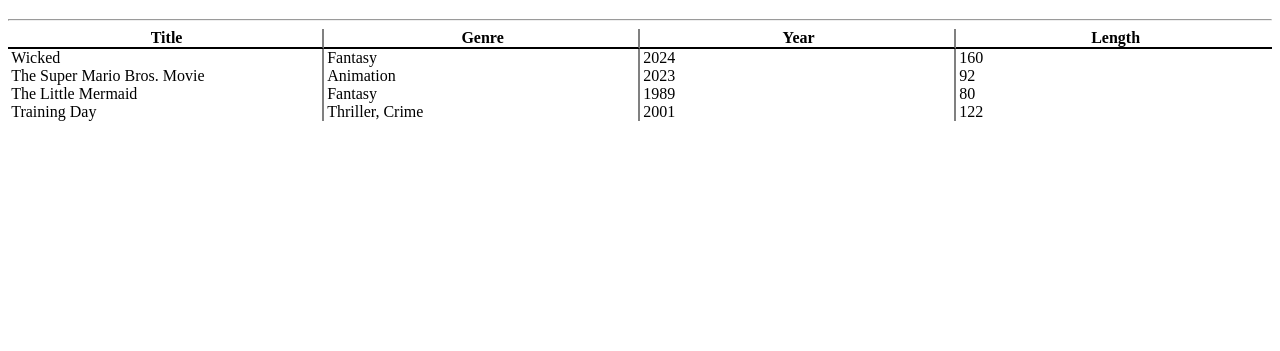
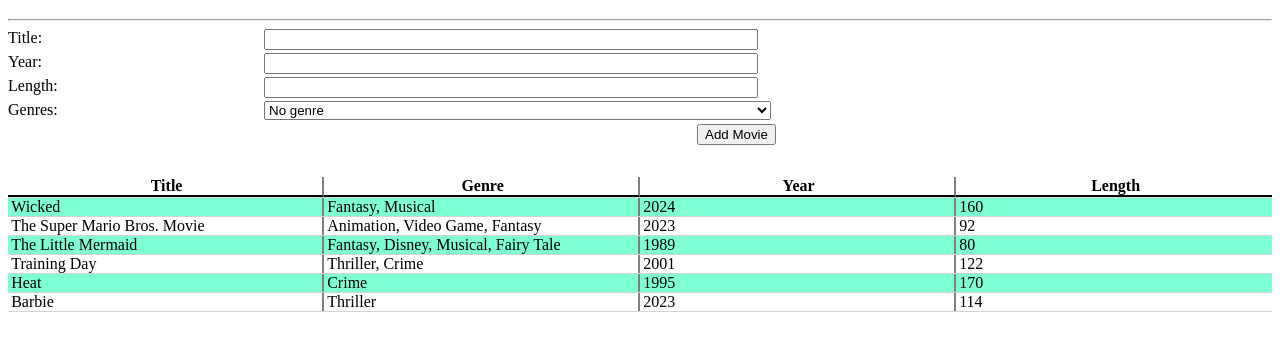
Before and after one commit to speedingplanet/javascript-experiments, a website built with Vite: page pages/movies.html in a window 1280 px wide. Shown: the part 61-412 px from the top of the page. Built offline with nearby package versions, Linux system fonts and the light colour scheme; data requests are answered from the project's data file.

Commit message:
Add movie functionality

```diff
--- a/pages/movies-data.json
+++ b/pages/movies-data.json
@@ -3,30 +3,63 @@
     {
       "id": "1",
       "title": "Wicked",
-			"genre": "Fantasy",
+      "genres": [
+        "Fantasy",
+        "Musical"
+      ],
       "length": 160,
       "year": 2024
     },
     {
       "id": "2",
       "title": "The Super Mario Bros. Movie",
-			"genre": "Animation",
+      "genres": [
+        "Animation",
+        "Video Game",
+        "Fantasy"
+      ],
       "length": 92,
       "year": 2023
     },
     {
       "id": "3",
       "title": "The Little Mermaid",
-			"genre": "Fantasy",
+      "genres": [
+        "Fantasy",
+        "Disney",
+        "Musical",
+        "Fairy Tale"
+      ],
       "length": 80,
       "year": 1989
     },
     {
       "id": "4",
       "title": "Training Day",
-			"genre": "Thriller, Crime",
+      "genres": [
+        "Thriller",
+        "Crime"
+      ],
       "length": 122,
       "year": 2001
+    },
+    {
+      "id": "e65a",
+      "title": "Heat",
+      "year": "1995",
+      "length": "170",
+      "genres": [
+        "Crime"
+      ]
+    },
+    {
+      "id": "f638",
+      "title": "Barbie",
+      "year": "2023",
+      "length": "114",
+      "genres": [
+        "Thriller"
+      ]
     }
   ]
 }
--- a/pages/movies.css
+++ b/pages/movies.css
@@ -3,6 +3,7 @@
 	/* CSS Custom Property */
 	/* CSS Variables */
 	--movies-grid-columns: 4;
+	box-sizing: border-box;
 }
 
 .movies-grid {
@@ -14,7 +15,13 @@
 	display:grid;
 	grid-template-columns: subgrid;
 	grid-column: span var(--movies-grid-columns);
+	border-bottom: 1px solid lightgrey;
 }
+
+.movie-row:nth-child(even) {
+	background-color: aquamarine;
+}
+
 
 .movie-row div {
 	border-right: 2px gray solid;
@@ -30,10 +37,31 @@
 	font-weight: bold;
 	border-bottom: 2px black solid;
 }
+
+.add-movie-form {
+	display: grid;
+	grid-template-columns: 1fr 2fr;
+	row-gap: 0.2em;
+	width: 60vw;
+	margin-bottom: 4vh
+}
+
+.form-control > * {
+	width: 95%;
+}
+
+.select-control > * {
+	width: 99%
+}
+
+.button-group {
+	text-align: end;
+	grid-column: span 2;
+}
+
 /*
-.movies-grid {}
-.movies-title {}
-.movies-genre {}
-.movies-year {}
-.movies-length {}
+.add-movie-form {}
+.form-label {}
+.form-control {}
+.select-control {}
 */
--- a/pages/movies.html
+++ b/pages/movies.html
@@ -18,6 +18,56 @@
 				<h1>Our Favorite Movies</h1>
 				<hr />
 			</header>
+			<!-- form.add-movie-form>(div.form-label>label)+div.form-control>input:text -->
+			<form class="add-movie-form">
+				<div class="form-label"><label for="movie-title">Title:</label></div>
+				<div class="form-control">
+					<input
+						type="text"
+						name="title"
+						id="movie-title"
+						required
+					/>
+				</div>
+				<div class="form-label"><label for="movie-year">Year:</label></div>
+				<div class="form-control">
+					<input
+						type="number"
+						min="1880"
+						max="2030"
+						name="year"
+						id="movie-year"
+					/>
+				</div>
+				<div class="form-label"><label for="movie-length">Length:</label></div>
+				<div class="form-control">
+					<input
+						type="number"
+						min="10"
+						max="500"
+						name="length"
+						id="movie-length"
+					/>
+				</div>
+				<div class="form-label"><label for="movie-genres">Genres:</label></div>
+				<div class="select-control">
+					<select
+						name="genres"
+						id="movie-genres"
+					>
+					<option value="">No genre</option>
+						<option value="Fantasy">Fantasy</option>
+						<option value="Musical">Musical</option>
+						<option value="Animation">Animation</option>
+						<option value="Thriller">Thriller</option>
+						<option value="Crime">Crime</option>
+						<option value="Disney">Disney</option>
+						<option value="FairyTale">Fairy Tale</option>
+						<option value="VideoGame">Video Game</option>
+					</select>
+				</div>
+				<div class="button-group"><button type="submit">Add Movie</button></div>
+			</form>
 			<!-- section.movies-grid>div.movie-row>div*4 -->
 			<section class="movies-grid">
 				<div class="movie-row">
@@ -26,20 +76,6 @@
 					<div class="movie-year">Year</div>
 					<div class="movie-length">Length</div>
 				</div>
-				<!--
-				<div class="movie-row">
-					<div class="movie-title">Wicked</div>
-					<div class="movie-genre">Fantasy</div>
-					<div class="movie-year">2024</div>
-					<div class="movie-length">160</div>
-				</div>
-				<div class="movie-row">
-					<div class="movie-title">The Super Mario Bros. Movie</div>
-					<div class="movie-genre">Animation</div>
-					<div class="movie-year">2023</div>
-					<div class="movie-length">92</div>
-				</div>
-				 -->
 			</section>
 		</main>
 		<script
--- a/src/movies.ts
+++ b/src/movies.ts
@@ -15,9 +15,27 @@
 export interface Movie {
 	id: string;
 	title: string;
-	genre?: string; // Maybe an enum later?
+	// genres?: Array<string>; // Maybe an enum later?
+	genres?: Array<Genres>; // Maybe an enum later?
 	length?: number; // int for number of minutes
 	year?: number; // int for year number
+}
+
+type InputMovie = Omit<Movie, 'id'>;
+
+/*
+Movies DB < - > Movies REST Server < - > JSON Data (no enums!) < - > Our code on the client
+*/
+
+enum Genres {
+	Fantasy = 'Fantasy',
+	Musical = 'Musical',
+	Animation = 'Animation',
+	Thriller = 'Thriller',
+	Crime = 'Crime',
+	Disney = 'Disney',
+	FairyTale = 'Fairy Tale',
+	VideoGame = 'Video Game',
 }
 
 function renderToGrid(target: Element, movies: Array<Movie>) {
@@ -37,7 +55,10 @@
 		let row = document.createElement('div');
 		row.classList.add('movie-row');
 		row.insertAdjacentHTML('beforeend', `<div class="movie-title">${movie.title}</div>`);
-		row.insertAdjacentHTML('beforeend', `<div class="movie-genre">${movie.genre}</div>`);
+		row.insertAdjacentHTML(
+			'beforeend',
+			`<div class="movie-genre">${movie.genres?.join(', ')}</div>`
+		);
 		row.insertAdjacentHTML('beforeend', `<div class="movie-year">${movie.year}</div>`);
 		row.insertAdjacentHTML('beforeend', `<div class="movie-length">${movie.length}</div>`);
 		return row;
@@ -75,6 +96,62 @@
 	}
 }
 
+async function handleFormData(event: Event) {
+	// Capture form data
+	event.preventDefault();
+	let data = new FormData(event.target as HTMLFormElement);
+	let almostMovie: InputMovie = { title: '' };
+	for (let [field, value] of data.entries()) {
+		if (typeof value === 'string') {
+			if (field === 'genres') {
+				almostMovie[field] = [value as Genres];
+			} else {
+				// @ts-ignore
+				almostMovie[field as keyof InputMovie] = value;
+			}
+		}
+	}
+
+	// Send to the server
+	await addMovie(almostMovie);
+
+	// Re-request movies list
+	let updatedMovies = await fetchMovies();
+
+	// Re-render movies list
+	let moviesGrid = document.querySelector('.movies-grid');
+	if (moviesGrid) {
+		renderToGrid(moviesGrid, updatedMovies);
+	}
+}
+
+async function addMovie(movie: InputMovie) {
+	try {
+		let response = await fetch('http://localhost:5500/movies', {
+			method: 'POST',
+			headers: {
+				'Content-Type': 'application/json',
+			},
+			body: JSON.stringify(movie),
+		});
+
+		if (response.ok) {
+			let addedMovie = (await response.json()) as Movie;
+			return addedMovie;
+		} else {
+			throw new Error(`Bad response: ${response.status}`);
+		}
+	} catch (error) {
+		console.error(`Could not add ${movie.title} because`, error);
+		throw error;
+	}
+}
+
 console.log('Before calling init()');
 init();
 console.log('After calling init();');
+
+let form = document.querySelector('.add-movie-form');
+if (form) {
+	form.addEventListener('submit', handleFormData);
+}
```
Lines whose indentation alone changed are shown as unchanged.
